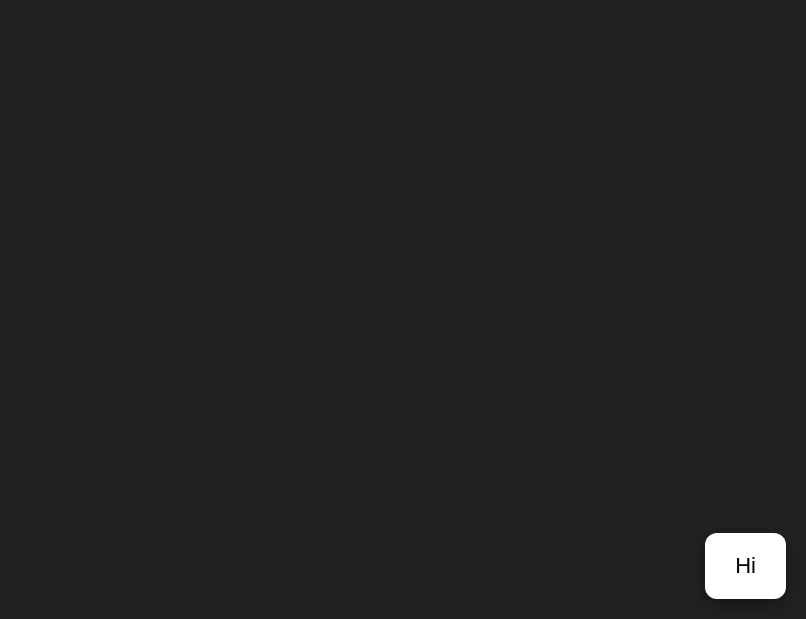
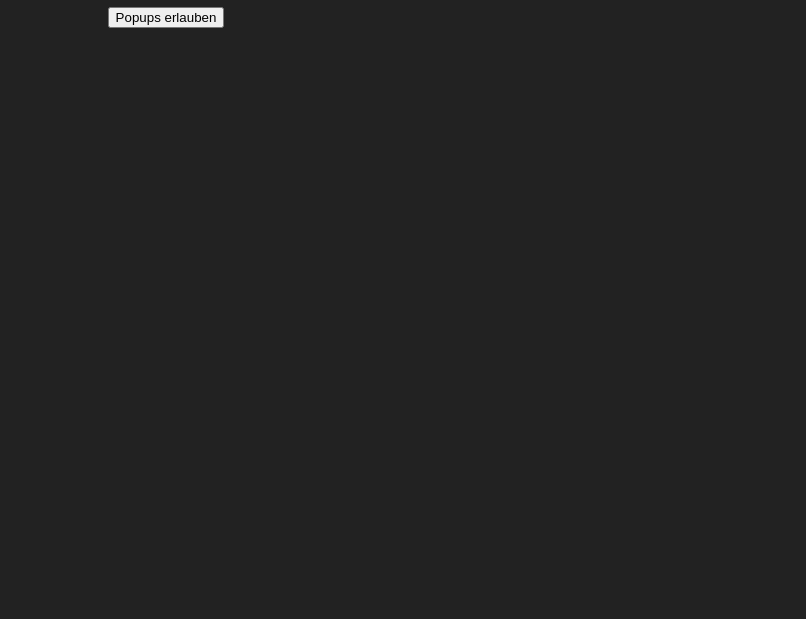
Before and after one commit to 08152/OneShop, a website: page index.html in a window 1280 px wide. Shown: the part 181-800 px from the top of the page, without its empty margins (474-1280 px from the left). Drawn offline with Linux system fonts and the light colour scheme.

Commit message:
Update index.html

```diff
--- a/index.html
+++ b/index.html
@@ -3,56 +3,42 @@
 <head>
 <meta charset="UTF-8">
 <meta name="viewport" content="width=device-width, initial-scale=1.0">
+<title>Benachrichtigung Test</title>
+</head>
 
-<title>Popup Beispiel</title>
+<body style="font-family:Arial;text-align:center;padding-top:100px;background:#222;color:white;">
 
-<style>
-body {
-    margin: 0;
-    height: 100vh;
-    background: #222;
-    font-family: Arial, sans-serif;
-}
+<h1>Notification Test</h1>
 
-/* Popup rechts unten */
-.popup {
-    position: fixed;
-    right: 20px;
-    bottom: 20px;
+<button onclick="benachrichtigung()">
+    Popups erlauben
+</button>
 
-    background: white;
-    color: black;
+<script>
+function benachrichtigung() {
 
-    padding: 20px 30px;
-    border-radius: 12px;
-
-    font-size: 22px;
-    box-shadow: 0 5px 20px rgba(0,0,0,0.4);
-
-    animation: erscheinen 0.5s ease;
-}
-
-/* Animation */
-@keyframes erscheinen {
-    from {
-        opacity: 0;
-        transform: translateY(50px);
+    if (!("Notification" in window)) {
+        alert("Dieser Browser unterstützt keine Benachrichtigungen.");
+        return;
     }
 
-    to {
-        opacity: 1;
-        transform: translateY(0);
-    }
+    Notification.requestPermission().then(permission => {
+
+        if (permission === "granted") {
+
+            new Notification("Hi", {
+                body: "Das ist eine echte Browser-Benachrichtigung!",
+                icon: "https://cdn-icons-png.flaticon.com/512/1827/1827392.png"
+            });
+
+        } else {
+            alert("Benachrichtigungen wurden abgelehnt.");
+        }
+
+    });
+
 }
-</style>
-
-</head>
-
-<body>
-
-<div class="popup">
-    Hi
-</div>
+</script>
 
 </body>
 </html>
```
